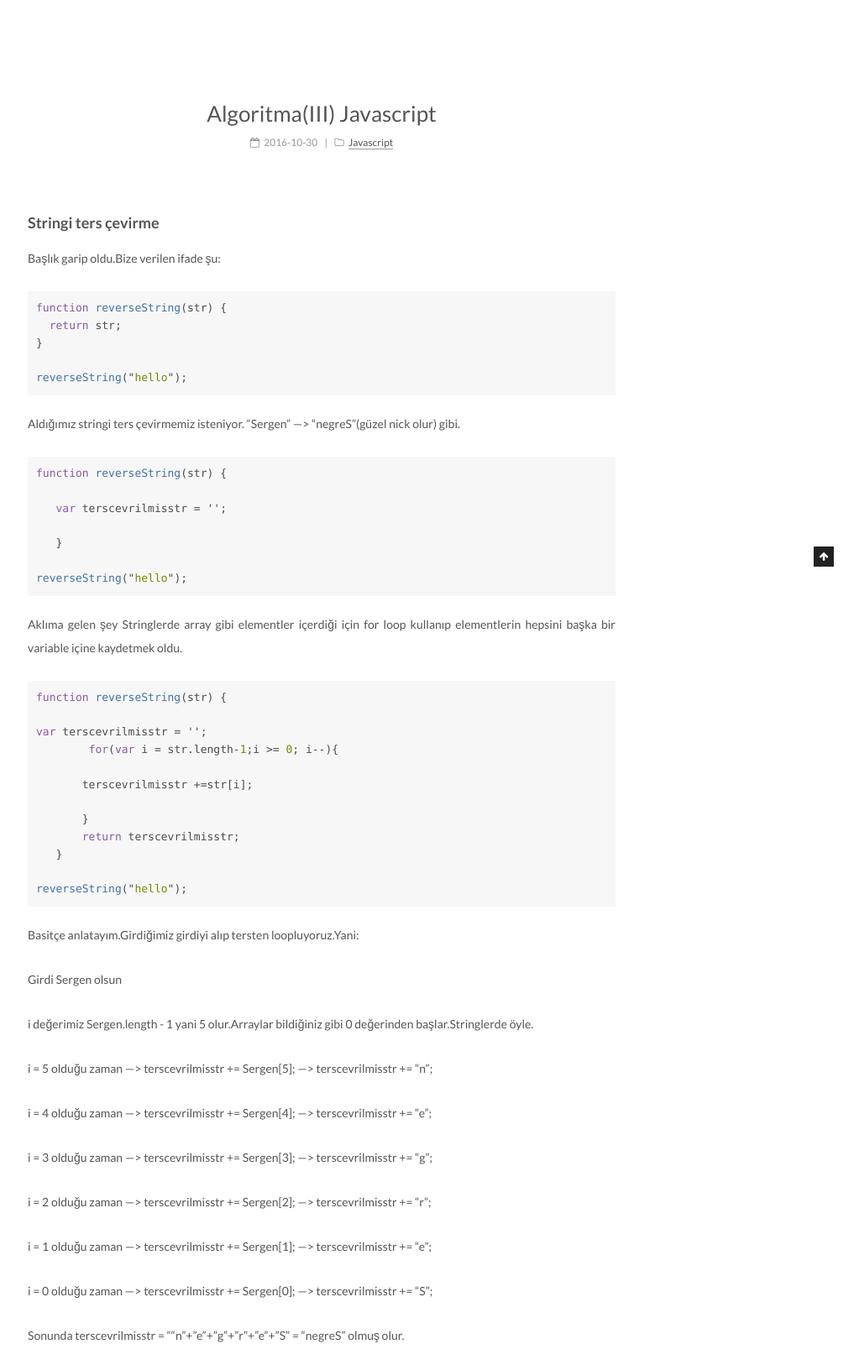
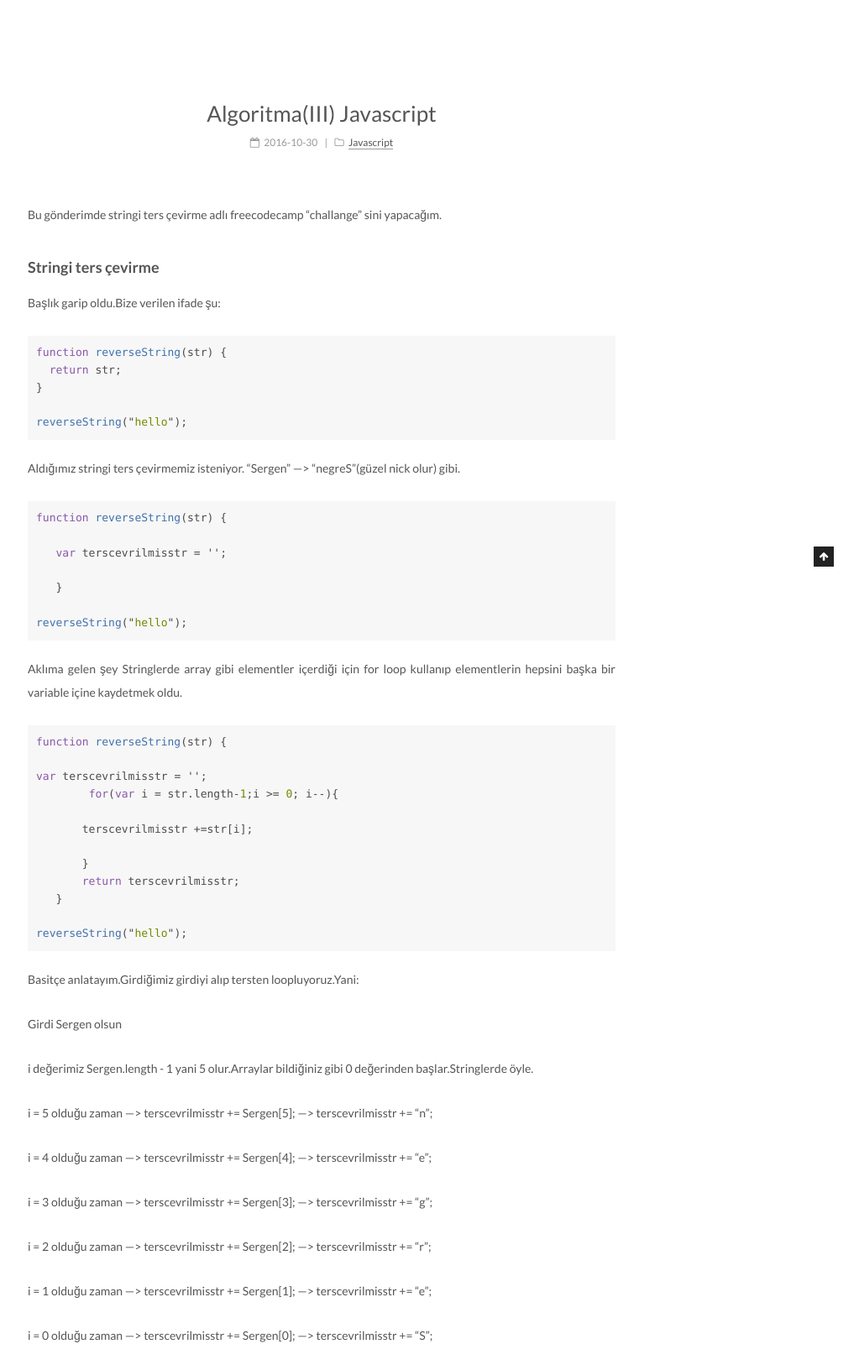
Before and after one commit to sergenp/sergenp.github.io, a Jekyll site: the page built from _posts/2016-10-30-algoritma3-javascript.md, in a window 1280 px wide, cut to the strip 325-1951 px from the top of the page. Shown: the whole strip at 84% size, without its empty margins (257-1280 px from the left). Built offline with Jekyll 4.4.1, drawn with Linux system fonts in a browser that asks for light colours.

Commit message:
Update 2016-10-30-algoritma3-javascript.md

```diff
--- a/_posts/2016-10-30-algoritma3-javascript.md
+++ b/_posts/2016-10-30-algoritma3-javascript.md
@@ -4,6 +4,8 @@ layout: post
 title: Algoritma(III) Javascript
 categories: Javascript
 ---
+Bu gönderimde stringi ters çevirme adlı freecodecamp "challange" sini yapacağım.
+
 ### Stringi ters çevirme
 
 Başlık garip oldu.Bize verilen ifade şu:
```
